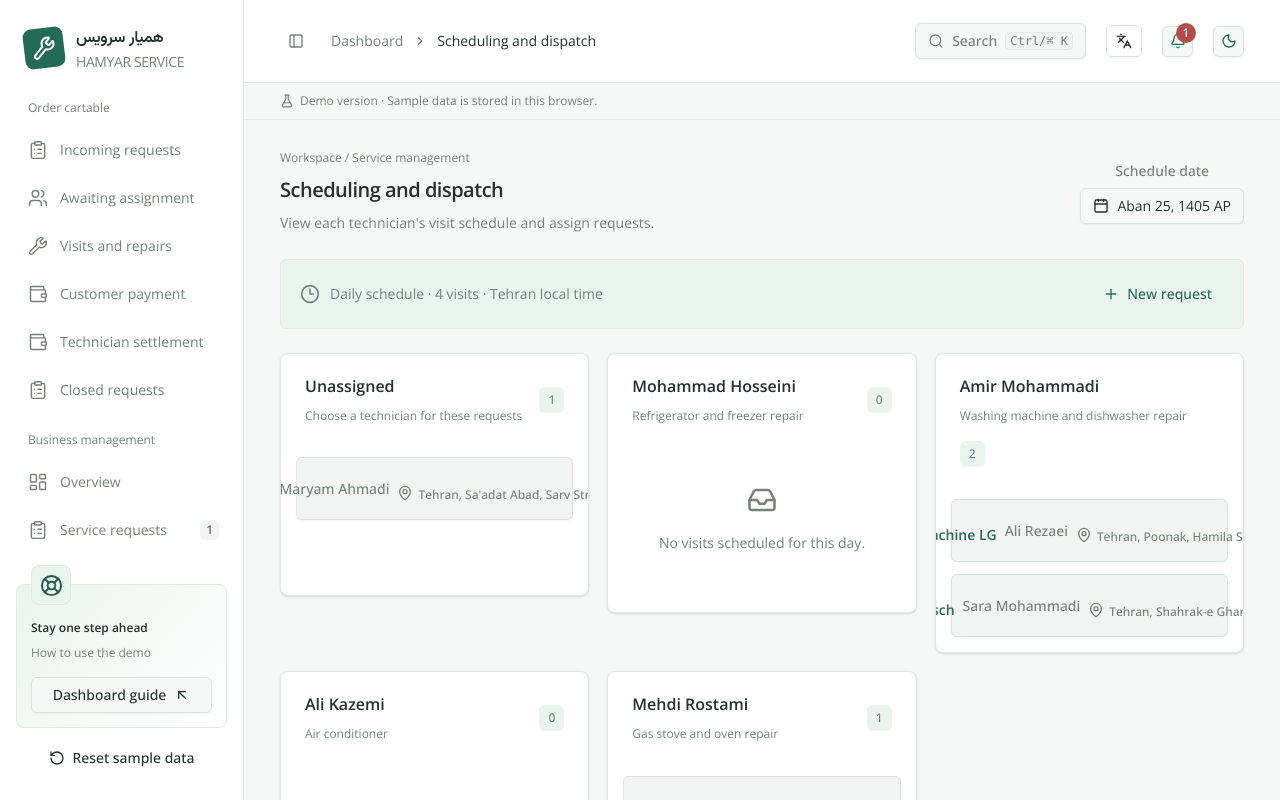
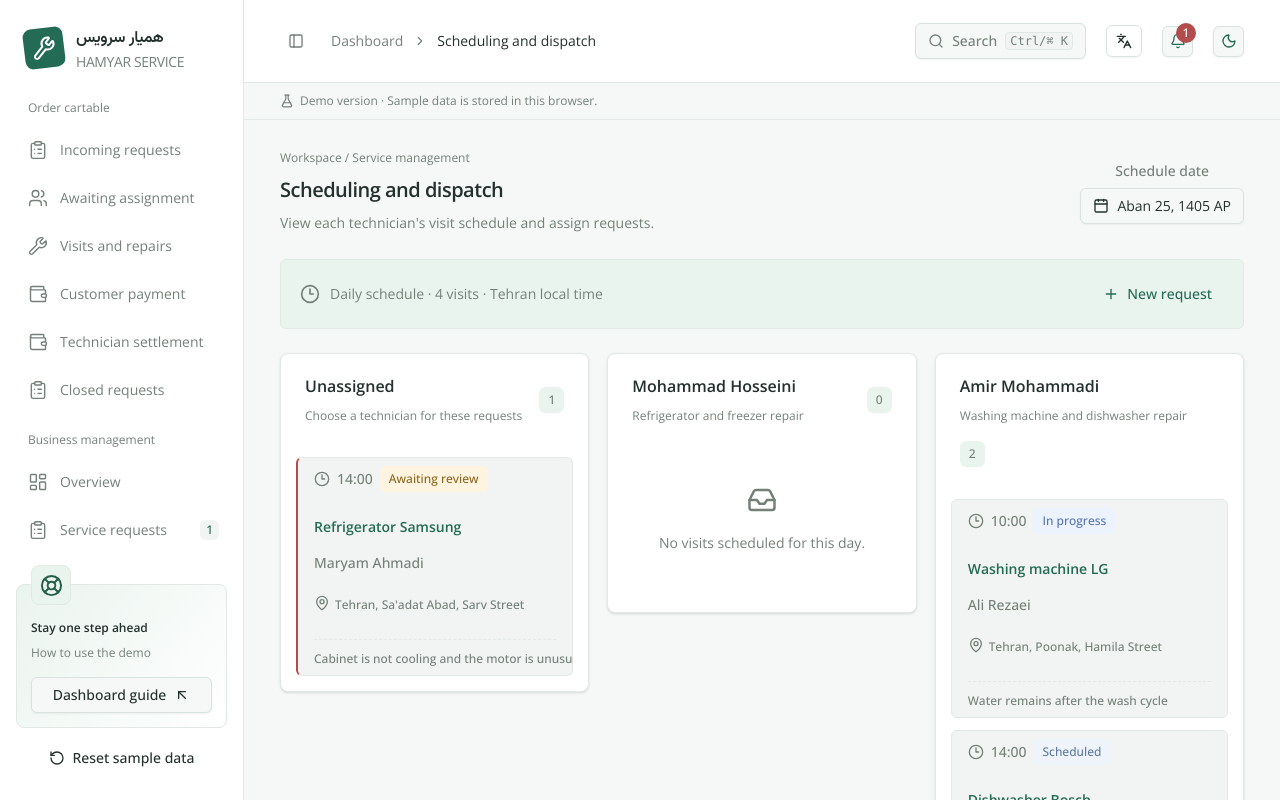
Before and after one commit to nafasebra/appliance-service-dashboard, a React (Vite) app: page /dispatch in a window 1280 px wide. Shown: the top 800 px of the page. Built offline with nearby package versions, Linux system fonts and the light colour scheme.

Commit message:
fix(dispatch): wrap visits in cards

```diff
--- a/src/pages/dispatch/ui/dispatch-page.tsx
+++ b/src/pages/dispatch/ui/dispatch-page.tsx
@@ -11,6 +11,7 @@ import { PageHeading, Panel, EmptyState } from '@/shared/ui/primitives';
 
 import { Badge } from '@/shared/ui/badge';
 import { Button } from '@/shared/ui/button';
+import { Card, CardContent } from '@/shared/ui/card';
 import { Label } from '@/shared/ui/label';
 import { JalaliDatePicker } from '@/shared/ui/date-time-picker';
 
@@ -81,13 +82,17 @@ export function DispatchPage() {
               <div className="pt-0 px-3.75 pb-3.75 min-h-37.5">
                 {assigned.length ? (
                   assigned.map((job) => (
-                    <Button
-                      variant="outline"
+                    <Card
                       key={job.id}
                       className={cn(
-                        'mt-3 block h-auto w-full rounded-md border border-border bg-muted p-4 text-start whitespace-normal hover:bg-accent [&_h3]:mt-4.25 [&_h3]:mx-0 [&_h3]:mb-2 [&_h3]:text-body [&_h3]:text-primary [&_p]:text-body [&_p]:text-muted-foreground [&_small]:mt-3 [&_small]:flex [&_small]:items-start [&_small]:gap-1.25 [&_small]:text-caption [&_small]:leading-loose [&_small]:text-muted-foreground [&_small_svg]:mt-0.5 [&_small_svg]:shrink-0 dark:border-border dark:bg-muted dark:text-primary-foreground dark:hover:bg-accent dark:[&_h3]:text-primary',
-                        job.priority === 'urgent' && 'border-s-0.75 border-s-border',
+                        'mt-3 gap-0 overflow-hidden rounded-md border-border bg-muted py-0 shadow-none transition-colors hover:bg-accent dark:border-border dark:bg-muted dark:hover:bg-accent',
+                        job.priority === 'urgent' && 'border-s-2 border-s-destructive',
                       )}
+                    >
+                      <CardContent className="p-0">
+                        <Button
+                          variant="ghost"
+                          className="h-auto w-full flex-col items-stretch gap-0 rounded-none p-4 text-start whitespace-normal hover:bg-transparent hover:text-foreground"
                           onClick={() => setEditor(job)}
                         >
                           <div className="flex items-center gap-1.75 text-body text-muted-foreground [&_.badge]:ms-auto [&_.badge]:text-caption">
@@ -97,24 +102,26 @@ export function DispatchPage() {
                             </span>
                             <JobStatusBadge status={job.status} />
                           </div>
-                      <h3>
+                          <h3 className="mt-4.25 mb-2 text-body font-semibold text-primary">
                             {translateLabel(job.appliance)} {translateLabel(job.brand)}
                           </h3>
-                      <p>
+                          <p className="text-body text-muted-foreground">
                             {translateLabel(
                               customers.find((item) => item.id === job.customerId)?.name ?? '',
                             )}
                           </p>
-                      <small>
-                        <MapPin size={14} />
+                          <small className="mt-3 flex items-start gap-1.25 text-caption leading-loose text-muted-foreground">
+                            <MapPin size={14} className="mt-0.5 shrink-0" />
                             {translateLabel(
                               customers.find((item) => item.id === job.customerId)?.address ?? '',
                             )}
                           </small>
-                      <div className="text-caption text-muted-foreground mt-3.5 pt-2.75 border-t border-dashed border-t-border dark:border-border">
+                          <div className="mt-3.5 w-full border-t border-dashed border-border pt-2.75 text-caption text-muted-foreground">
                             {translateLabel(job.issue)}
                           </div>
                         </Button>
+                      </CardContent>
+                    </Card>
                   ))
                 ) : (
                   <EmptyState text={t('schedule.noVisitsScheduledForThisDay')} />
```
Lines whose indentation alone changed are shown as unchanged.
